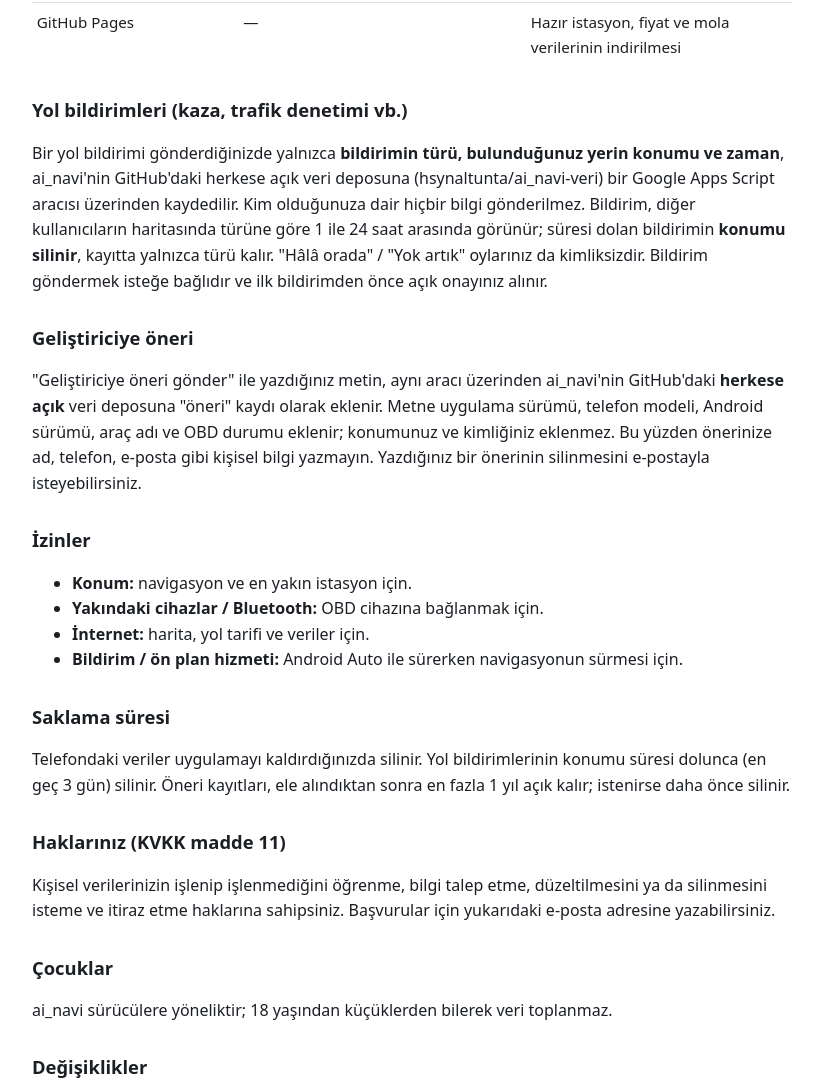
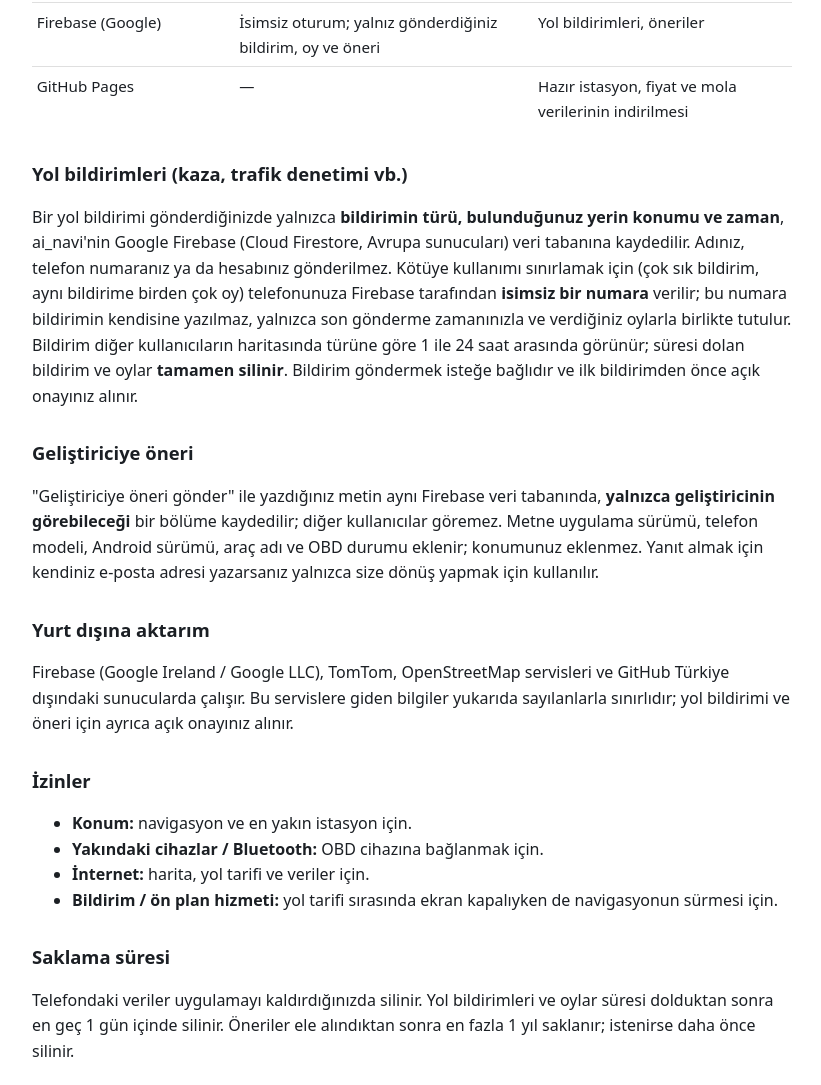
Before and after one commit to hsynaltunta/ai_navi-veri, a plain HTML site: page public/gizlilik.html in a window 1280 px wide. Shown: the part 1136-2221 px from the top of the page, without its empty margins (228-1049 px from the left). Drawn offline with Linux system fonts and the light colour scheme.

Commit message:
Gizlilik: yol bildirimleri ve öneriler Firebase'de (isimsiz numara, yurt dışına aktarım)
Co-Authored-By: Claude Opus 5.5 <noreply@anthropic.com>

```diff
--- a/public/gizlilik.html
+++ b/public/gizlilik.html
@@ -10,7 +10,7 @@ table{border-collapse:collapse;width:100%;font-size:.95rem}td,th{border-top:1px
 </style></head>
 <body>
 <h1>ai_navi gizlilik politikası</h1>
-<p class="mut">Son güncelleme: 3 Kasım 2026 (öneriler GitHub)</p>
+<p class="mut">Son güncelleme: 3 Kasım 2026</p>
 
 <p>Bu metin, ai_navi navigasyon uygulamasının hangi kişisel verileri hangi amaçla işlediğini, kimlerle paylaştığını
 ve haklarınızı 6698 sayılı Kişisel Verilerin Korunması Kanunu (KVKK) kapsamında açıklar.</p>
@@ -42,34 +42,41 @@ teknik olarak IP adresinizi görür.</p>
 <tr><td>Nominatim (OpenStreetMap)</td><td>Aradığınız adres metni; gerekirse bulunduğunuz yer</td><td>Adres arama, il / ilçe bulma</td></tr>
 <tr><td>Google (telefonun konum servisi)</td><td>Bulunduğunuz yer</td><td>Akaryakıt fiyatı için il / ilçe bulma</td></tr>
 <tr><td>OpenFreeMap</td><td>Görüntülenen harita bölgesi</td><td>Harita görüntüsü</td></tr>
+<tr><td>Firebase (Google)</td><td>İsimsiz oturum; yalnız gönderdiğiniz bildirim, oy ve öneri</td><td>Yol bildirimleri, öneriler</td></tr>
 <tr><td>GitHub Pages</td><td>—</td><td>Hazır istasyon, fiyat ve mola verilerinin indirilmesi</td></tr>
 </table>
 
 <h2>Yol bildirimleri (kaza, trafik denetimi vb.)</h2>
-<p>Bir yol bildirimi gönderdiğinizde yalnızca <b>bildirimin türü, bulunduğunuz yerin konumu ve zaman</b>,
-ai_navi'nin GitHub'daki herkese açık veri deposuna (hsynaltunta/ai_navi-veri) bir Google Apps Script aracısı
-üzerinden kaydedilir. Kim olduğunuza dair hiçbir bilgi gönderilmez. Bildirim, diğer kullanıcıların haritasında
-türüne göre 1 ile 24 saat arasında görünür; süresi dolan bildirimin <b>konumu silinir</b>, kayıtta yalnızca türü
-kalır. "Hâlâ orada" / "Yok artık" oylarınız da kimliksizdir. Bildirim göndermek isteğe bağlıdır ve ilk bildirimden
-önce açık onayınız alınır.</p>
+<p>Bir yol bildirimi gönderdiğinizde yalnızca <b>bildirimin türü, bulunduğunuz yerin konumu ve zaman</b>, ai_navi'nin
+Google Firebase (Cloud Firestore, Avrupa sunucuları) veri tabanına kaydedilir. Adınız, telefon numaranız ya da
+hesabınız gönderilmez. Kötüye kullanımı sınırlamak için (çok sık bildirim, aynı bildirime birden çok oy) telefonunuza
+Firebase tarafından <b>isimsiz bir numara</b> verilir; bu numara bildirimin kendisine yazılmaz, yalnızca son gönderme
+zamanınızla ve verdiğiniz oylarla birlikte tutulur. Bildirim diğer kullanıcıların haritasında türüne göre 1 ile 24 saat
+arasında görünür; süresi dolan bildirim ve oylar <b>tamamen silinir</b>. Bildirim göndermek isteğe bağlıdır ve ilk
+bildirimden önce açık onayınız alınır.</p>
 
 <h2>Geliştiriciye öneri</h2>
-<p>"Geliştiriciye öneri gönder" ile yazdığınız metin, aynı aracı üzerinden ai_navi'nin GitHub'daki <b>herkese açık</b>
-veri deposuna "öneri" kaydı olarak eklenir. Metne uygulama sürümü, telefon modeli, Android sürümü, araç adı ve OBD
-durumu eklenir; konumunuz ve kimliğiniz eklenmez. Bu yüzden önerinize ad, telefon, e-posta gibi kişisel bilgi
-yazmayın. Yazdığınız bir önerinin silinmesini e-postayla isteyebilirsiniz.</p>
+<p>"Geliştiriciye öneri gönder" ile yazdığınız metin aynı Firebase veri tabanında, <b>yalnızca geliştiricinin
+görebileceği</b> bir bölüme kaydedilir; diğer kullanıcılar göremez. Metne uygulama sürümü, telefon modeli, Android
+sürümü, araç adı ve OBD durumu eklenir; konumunuz eklenmez. Yanıt almak için kendiniz e-posta adresi yazarsanız yalnızca
+size dönüş yapmak için kullanılır.</p>
+
+<h2>Yurt dışına aktarım</h2>
+<p>Firebase (Google Ireland / Google LLC), TomTom, OpenStreetMap servisleri ve GitHub Türkiye dışındaki sunucularda
+çalışır. Bu servislere giden bilgiler yukarıda sayılanlarla sınırlıdır; yol bildirimi ve öneri için ayrıca açık
+onayınız alınır.</p>
 
 <h2>İzinler</h2>
 <ul>
 <li><b>Konum:</b> navigasyon ve en yakın istasyon için.</li>
 <li><b>Yakındaki cihazlar / Bluetooth:</b> OBD cihazına bağlanmak için.</li>
 <li><b>İnternet:</b> harita, yol tarifi ve veriler için.</li>
-<li><b>Bildirim / ön plan hizmeti:</b> Android Auto ile sürerken navigasyonun sürmesi için.</li>
+<li><b>Bildirim / ön plan hizmeti:</b> yol tarifi sırasında ekran kapalıyken de navigasyonun sürmesi için.</li>
 </ul>
 
 <h2>Saklama süresi</h2>
-<p>Telefondaki veriler uygulamayı kaldırdığınızda silinir. Yol bildirimlerinin konumu süresi dolunca (en geç 3 gün)
-silinir. Öneri kayıtları, ele alındıktan sonra en fazla 1 yıl açık kalır; istenirse daha önce silinir.</p>
+<p>Telefondaki veriler uygulamayı kaldırdığınızda silinir. Yol bildirimleri ve oylar süresi dolduktan sonra
+en geç 1 gün içinde silinir. Öneriler ele alındıktan sonra en fazla 1 yıl saklanır; istenirse daha önce silinir.</p>
 
 <h2>Haklarınız (KVKK madde 11)</h2>
 <p>Kişisel verilerinizin işlenip işlenmediğini öğrenme, bilgi talep etme, düzeltilmesini ya da silinmesini isteme
```
